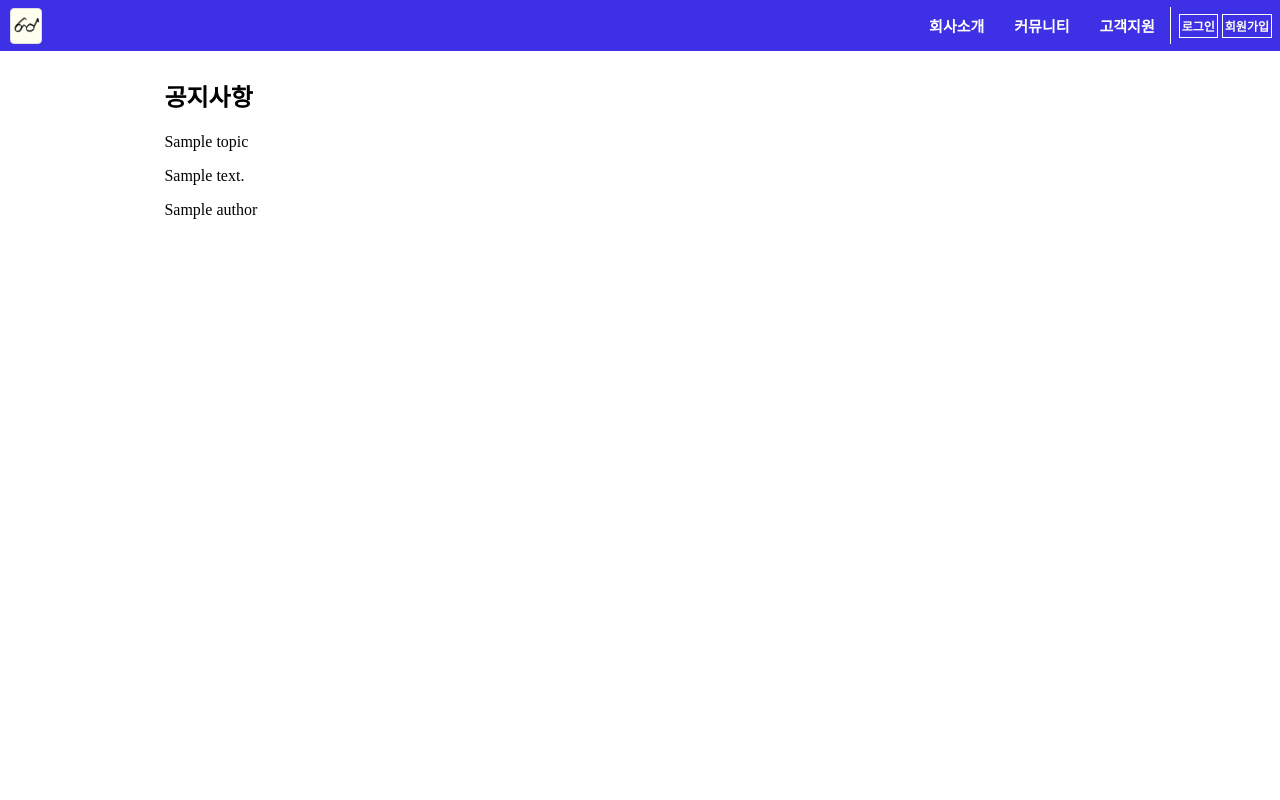
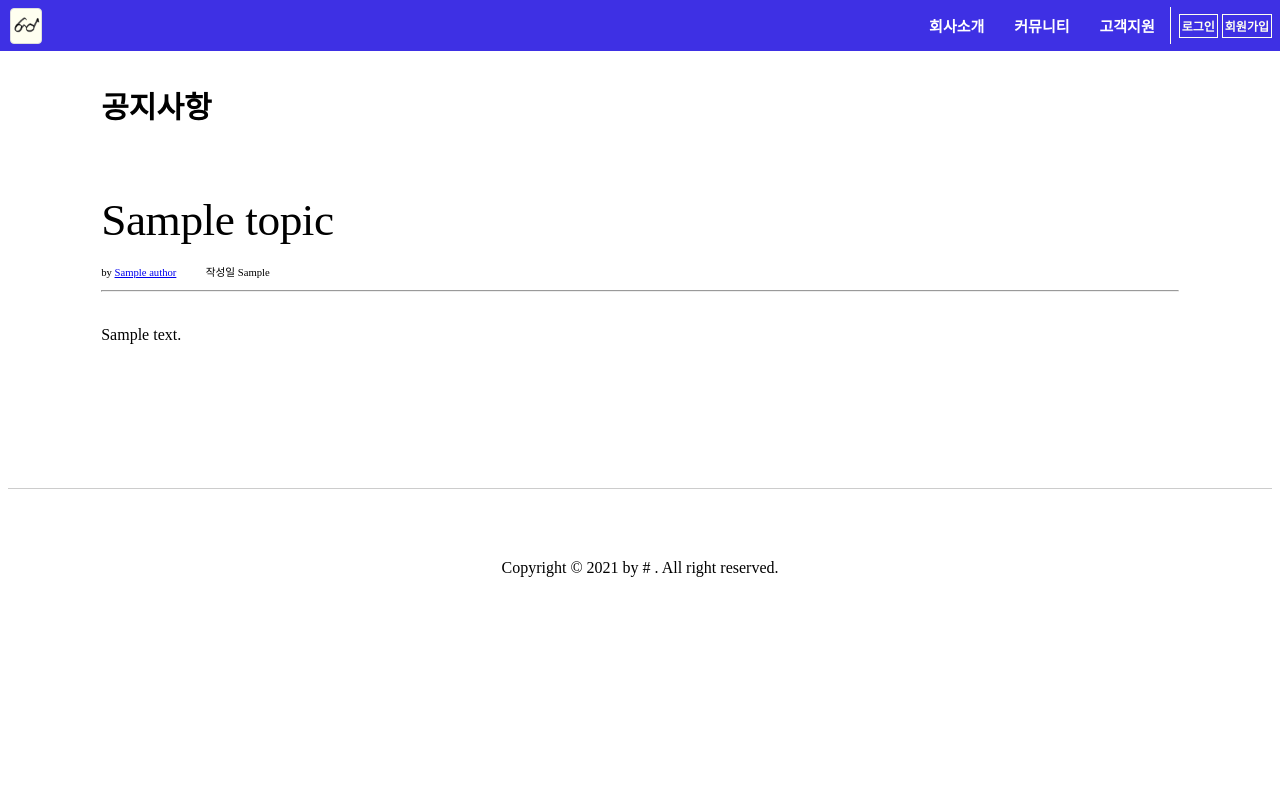
Before and after one commit to OOO-ly/php_and_MySQL, a PHP site: page /NEW_VIEW/board.php?board_name=topic&id=1 in a window 1280 px wide. Run offline with PHP 8.4, Linux system fonts and the light colour scheme; tables that the repository leaves empty or names only in its code hold one stand-in row (values such as "Sample post").

Commit message:
tnj_day16_board(detail)footer

```diff
--- a/NEW_VIEW/board.php
+++ b/NEW_VIEW/board.php
@@ -38,9 +38,12 @@ $title = "뛰놀자 튜토리얼";
                 <!-- 게시글 id가 있다면 게시글 출력 -->
                 <?php if(isset($_GET['id'])){
                         $article = read_article($conn, $_GET['board_name'],$_GET['id']);?>
-                        <p><?= $article['title'] ?></p>
-                        <p><?= $article['description'] ?></p>
-                        <P><?= $article['name'] ?> </P>
+                        <p class="article_title"><?= $article['title'] ?></p>
+                        <P class="article_info">by <a href="#"><?= $article['name'] ?></a> <t> <time> 작성일 <?= $article['created'] ?></time></P>
+                        <hr>
+                        <p></p>
+                        <p class="article_content"><?= $article['description'] ?></p>
+
                         <?php }
                     //게시글 id가 없다면 게시글 리스트
                     else{?>
@@ -51,12 +54,14 @@ $title = "뛰놀자 튜토리얼";
                 //게시판이름이 topic 이라면
                 elseif($_GET['board_name'] == "topic2"){ ?>
                 <h2>Q & A</h2>
+                        <!-- 게시글 출력 코드 분리 필요 -->
                         <!-- //게시글 id가 있다면 게시글 출력 -->
-                        <?php if(isset($_GET['id'])){ ?>
+                        <?php if(isset($_GET['id'])){
                         $article = read_article($conn, $_GET['board_name'],$_GET['id']);?>
-                        <p><?= $article['title'] ?></p>
-                        <p><?= $article['description'] ?></p>
-                        <P><?= $article['name'] ?> </P>
+                        <p class="article_title"><?= $article['title'] ?></p>
+                        <P class="article_info">by <a href="#"><?= $article['name'] ?></a> <time> 작성일 : <?= $article['created'] ?></time></P>
+                        <hr>
+                        <p class="article_content"><?= $article['description'] ?></p>
                         <?php }
                     //게시글 id가 없다면 게시글 리스트
                     else{?>
@@ -73,6 +78,10 @@ $title = "뛰놀자 튜토리얼";
         </article>
     </div>
 
+    <footer>
+        Copyright © 2021 by # . All right reserved.
+    </footer>
+
 </body>
 <script>
 includeHTML()
--- a/index.php
+++ b/index.php
@@ -30,8 +30,6 @@ $title = "뛰놀자 튜토리얼";
 
     <div class="content-container">
 
-        <p>Lorem ipsum dolor sit amet, consectetur adipisicing elit. Atque, amet nisi enim nemo iste doloribus fugiat, asperiores laudantium veniam recusandae, illo maiores sequi at? Quis harum autem quo tenetur in.</p>
-
         <article>
         <p><h2>공지사항</h2></p>
         <?php new_article_create($conn,"topic"); ?>
@@ -40,6 +38,9 @@ $title = "뛰놀자 튜토리얼";
 
     </div>
 
+    <footer>
+        Copyright © 2021 by # . All right reserved.
+    </footer>
 
 </body>
 <script>includeHTML()</script>
--- a/style/nav.css
+++ b/style/nav.css
@@ -1,20 +1,105 @@
 .content-container{
-    display: block;
+display: block;
+padding-top: 50px;
+padding-inline-start: 30px;
+padding-inline-end: 30px;
+
+/* margin-inline: 10%; */
+margin-inline: 5%;
+margin-block-end: 10%;
+
+height: auto;
+
+}
+
+/* article {
+    display: flex;
+    flex-direction: column;
+    justify-content: center;
+} */
+
+article h2{
+
+font-size: 30px;
+}
+
+
+/* footer */
+footer {
+    display: flex;
+    justify-content: center;
+    align-items: center;
+
+    width: 100%;
+    margin-top: 40px;
+    padding: 70px 40px;
+    box-sizing: border-box;
+    border-top: 1px solid #ccc;
+
+}
+/* article */
+
+
+.article_title{
+
+    margin-left: 0;
+    letter-spacing: -.01em;
+
+    font-size: 34pt;
+    line-height: 20pt;
+    margin-block-start: 0.67em;
+    margin-block-end: 0.67em;
+    margin-inline-start: 0px;
+    margin-inline-end: 0px;
     padding-top: 50px;
-    padding-inline-start: 30px;
-    padding-inline-end: 30px;
 
-    margin-inline: 10%;
+}
+.article_info{
+    font-size: 8pt;
 
+}
+.article_info{
+    font-size: 8pt;
+
+}
+.article_info time{
+    /* float:left; */
+    margin-left: 20pt;
+    font-size: 8pt;
+
+}
+.article_content{
+
+    margin-block-start: 0.67em;
+    line-height: 40pt;
+
+
+}
+
+@media (max-width: 766px) {
+    .article_title{
+
+        font-size: 20pt;
     }
+    .article_info time{
+        float:right;
+        font-size: 8pt;
+    }
+}
+
+
+
+
+
+
+
 
 /* board */
-article{
-    /* margin-inline: 10%; */
-}
+
+
 
 .board_table{
-padding: 0;
+/* padding: 0; */
 /* margin: 1vw 2vw; */
 width: 100%;
 margin: 1vw, 10%;
@@ -27,12 +112,13 @@ margin: 1vw, 10%;
 
 
 
-thead{
+thead td{
 text-align: center;
 background-color: skyblue;
-padding: 10px;
+padding: 5px;
 }
 tbody td{
+padding: 10px;
 text-decoration: none;
 text-align: center;
 border-bottom: 2px solid rgba(0,0,0,0.1);
```
